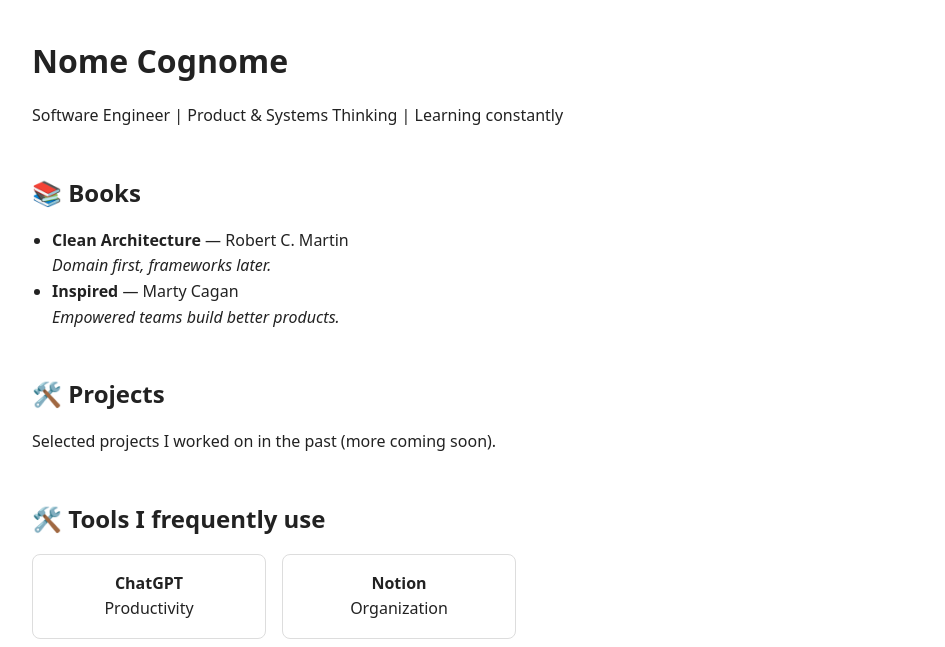
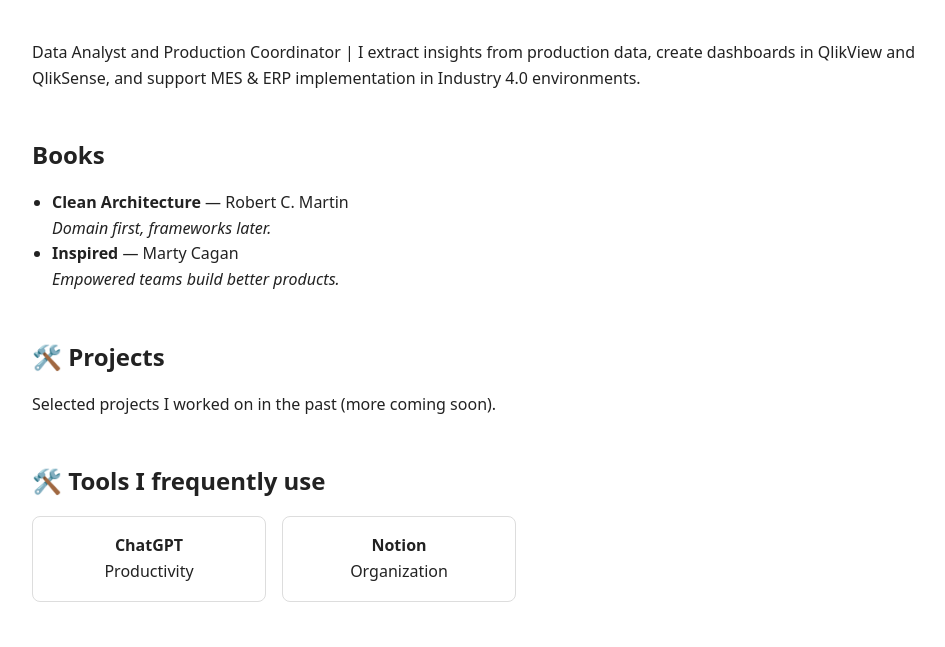
Before and after one commit to Ruhm7800/personal-website, a plain HTML site: page index.html in a window 1280 px wide. Shown: the top 647 px of the page, without its empty margins (158-1103 px from the left). Drawn offline with Linux system fonts and the light colour scheme.

Commit message:
index.html

```diff
--- a/index.html
+++ b/index.html
@@ -23,12 +23,12 @@
 <body>
 
 <header>
-  <h1>Nome Cognome</h1>
-  <p>Software Engineer | Product & Systems Thinking | Learning constantly</p>
+  <p>Data Analyst and Production Coordinator | I extract insights from production data, create dashboards in QlikView and QlikSense, and support MES & ERP implementation in Industry 4.0 environments.
+</p>
 </header>
 
 <section id="books">
-  <h2>📚 Books</h2>
+  <h2>Books</h2>
   <ul>
     <li><strong>Clean Architecture</strong> — Robert C. Martin<br><em>Domain first, frameworks later.</em></li>
     <li><strong>Inspired</strong> — Marty Cagan<br><em>Empowered teams build better products.</em></li>
```
